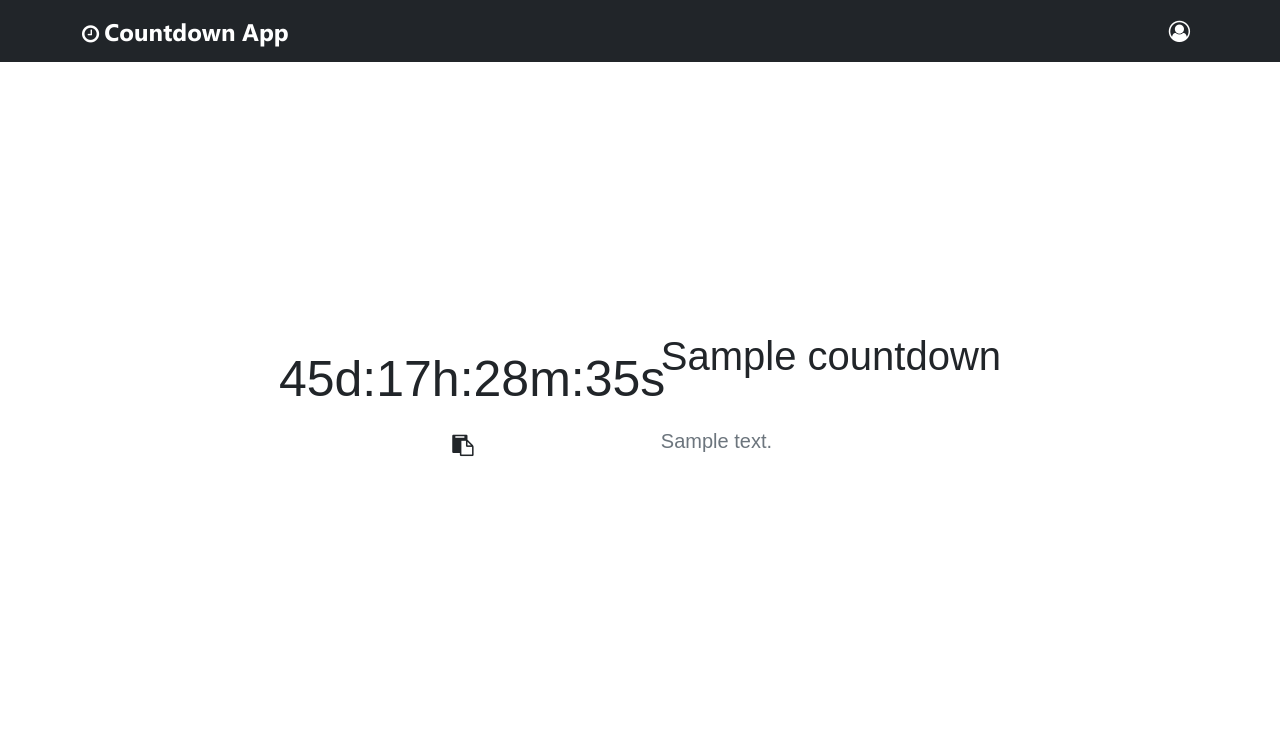
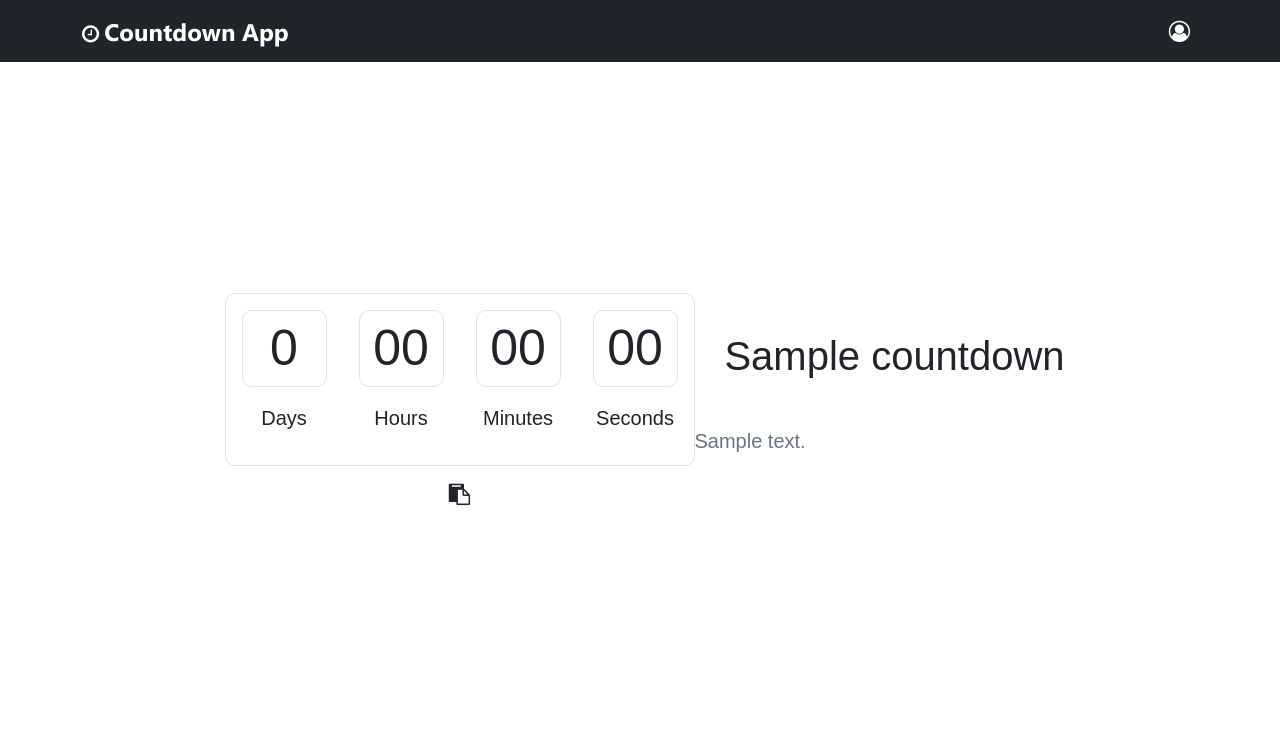
Before and after one commit to kokokojo2/CountDown, a Django app: page /countdown/1/ in a window 1280 px wide. Shown: the top 746 px of the page. Run offline with Django 3.2, Linux system fonts and the light colour scheme; tables that the repository leaves empty hold one stand-in row (values such as "Sample post").

Commit message:
javasctipt timer added

```diff
--- a/templates/countdown/countdown_detail.html
+++ b/templates/countdown/countdown_detail.html
@@ -2,10 +2,27 @@
 {% block main %}
     <div class="container">
         <div class="row text-center justify-content-center">
-            <div class="d-flex justify-content-around col-8  align-items-center">
-                <div class="col-6">
-                    <p class="slogan" style="font-size: 50px">45d:17h:28m:35s</p>
-                    <div class="container d-flex justify-content-around">
+            <div class="d-flex justify-content-around col-9  align-items-center">
+                <div class="d-flex justify-content-center flex-column">
+                    <div class="timer d-flex slogan border round text-center">
+                        <div class="days p-3">
+                            <p class="amount border round" id="days">7</p>
+                            <p class="help-text">Days</p>
+                        </div>
+                        <div class="days p-3">
+                            <p class="amount border round" id="hours">23</p>
+                            <p class="help-text">Hours</p>
+                        </div>
+                        <div class="days p-3">
+                            <p class="amount border round" id="minutes">35</p>
+                            <p class="help-text">Minutes</p>
+                        </div>
+                        <div class="days p-3">
+                            <p class="amount border round" id="seconds">49</p>
+                            <p class="help-text">Seconds</p>
+                        </div>
+                    </div>
+                    <div class="container d-flex justify-content-around mt-3">
                         <a href="{# TODO: add some js to copy url to clipboard #}" class="no-decoration"><i class="fa fa-clipboard fa-lg" aria-hidden="true"></i></a>
                         {% if request.user == countdown.user %}
                             <a href="{% url "countdown:edit" pk=countdown.pk %}" class="no-decoration"><i class="fa fa-pencil fa-lg" aria-hidden="true"></i></a>
@@ -13,11 +30,41 @@
                         {% endif %}
                     </div>
                 </div>
-                <div class="">
+                <div class="pl-3">
                     <p class="slogan pb-4">{{ countdown.name }}</p>
-                    <p class="main-text text-muted" style="text-align: justify">{{ countdown.description }}</p>
+                    <p class="main-text text-muted desc" style="text-align: justify">{{ countdown.description }}</p>
                 </div>
             </div>
         </div>
     </div>
 {% endblock %}
+{% block scripts %}
+    <script>
+        var countDownTimeSeconds = {{ finish_time_delta }};
+        updateCountdown()
+        setInterval(updateCountdown, 1000)
+
+
+        function updateCountdown() {
+
+            var days = Math.floor(countDownTimeSeconds / (60 * 60 * 24));
+            var hours = Math.floor((countDownTimeSeconds / (60 * 60)) % 24);
+            var minutes = Math.floor(countDownTimeSeconds / 60 % 60);
+            var seconds = Math.floor((countDownTimeSeconds % 60));
+
+            var hoursStr = (hours > 9) ? hours.toString() : "0" + hours.toString();
+            var minutesStr = (minutes > 9) ? minutes.toString() : "0" + minutes.toString();
+            var secondsStr = (seconds > 9) ? seconds.toString() : "0" + seconds.toString();
+
+            document.getElementById("days").innerText = days.toString();
+            document.getElementById("hours").innerText = hoursStr;
+            document.getElementById("minutes").innerText = minutesStr;
+            document.getElementById("seconds").innerText = secondsStr;
+
+            if(countDownTimeSeconds > 0)
+            {
+                countDownTimeSeconds--;
+            }
+        }
+    </script>
+{% endblock %}
```
